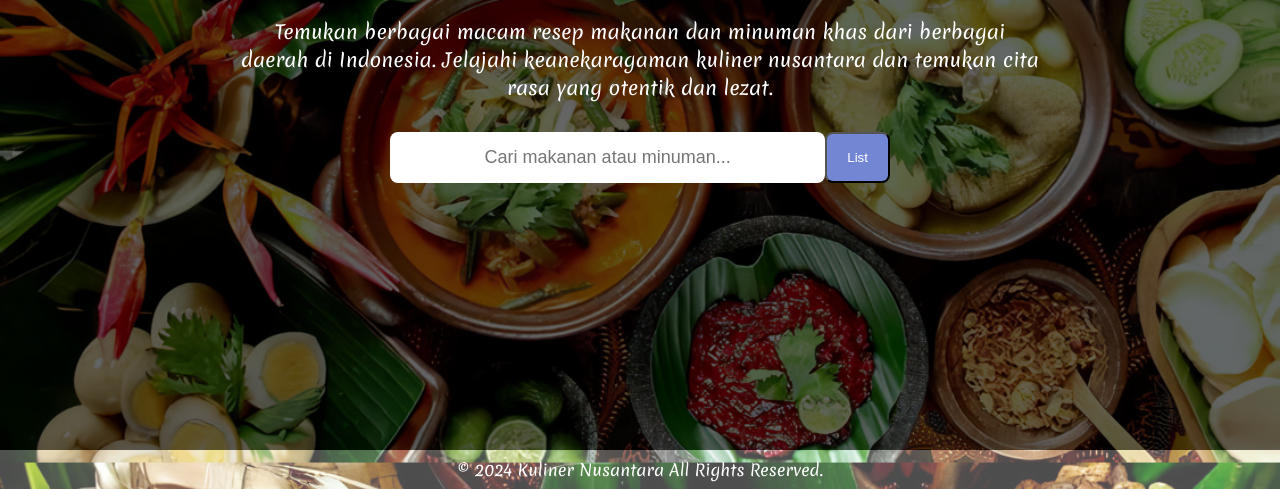
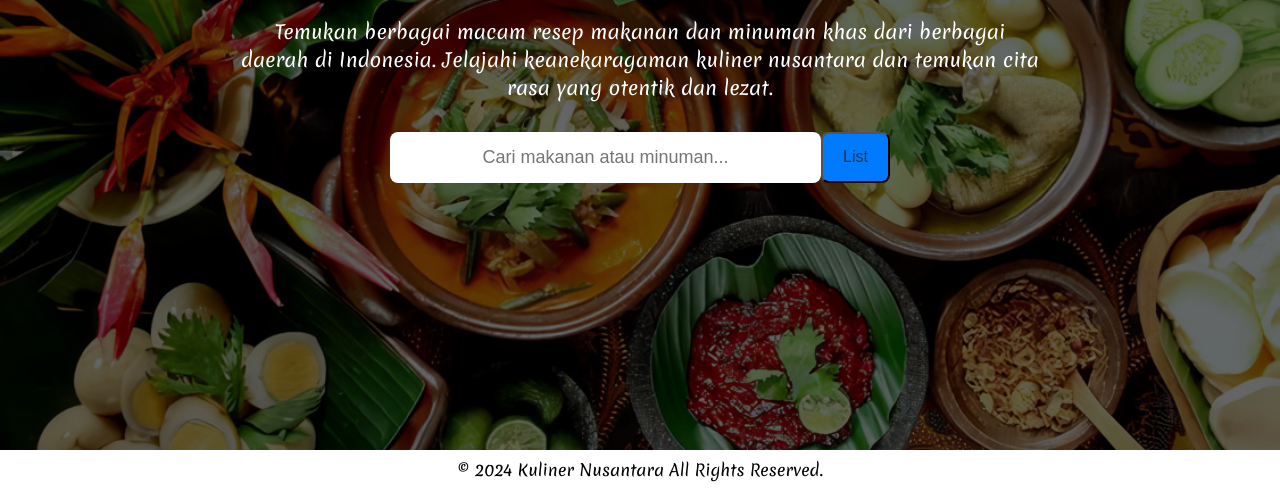
Before and after one commit to MiracleGlow/Kuliner-Nusantara, a plain HTML site: page index.html in a window 1280 px wide. Shown: the part 390-879 px from the top of the page. Drawn offline with Linux system fonts and the light colour scheme.

Commit message:
update
Signed-off-by: Primaa <muktiprima111@gmail.com>

```diff
--- a/style/home.css
+++ b/style/home.css
@@ -190,19 +190,20 @@ nav {
 .list-button {
 display: inline-block;
 padding: 10px 20px;
-background-color: rgba(114, 134, 211, 1);
-color: white;
+background-color: #007BFF;
+color: #333;
 text-align: center;
 border-radius: 8px;
+font-size: 16px;
 }
 
 .list-button:hover {
-background-color: rgb(72, 92, 172);
+background-color: #0053ac;
 }
 
 footer {
-    background-color: rgba(255, 255, 255, 0.3);
-    color: white;
+    background-color: white;
+    color: black;
     text-align: center;
     padding: 8px;
 }
--- a/style/resep.css
+++ b/style/resep.css
@@ -37,7 +37,7 @@ body {
 
 h1 {
     font-size: 28px;
-    color: #351eb8;
+    color: #45609b;
 }
 
 h3 {
```
